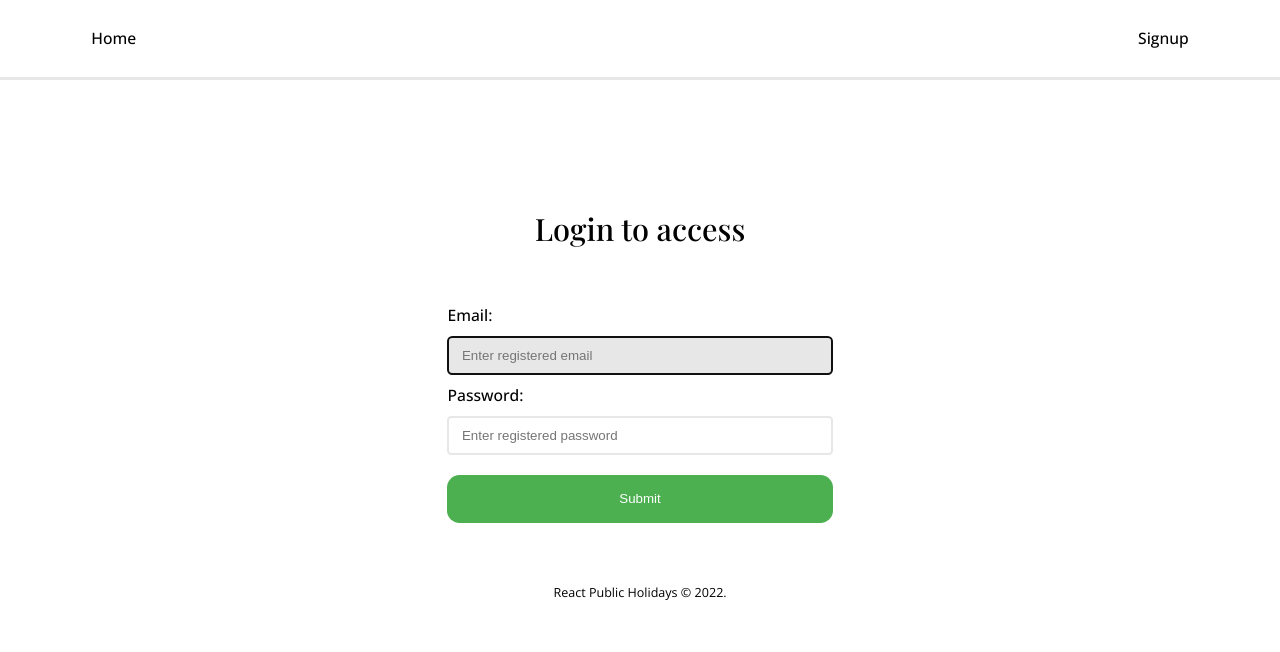
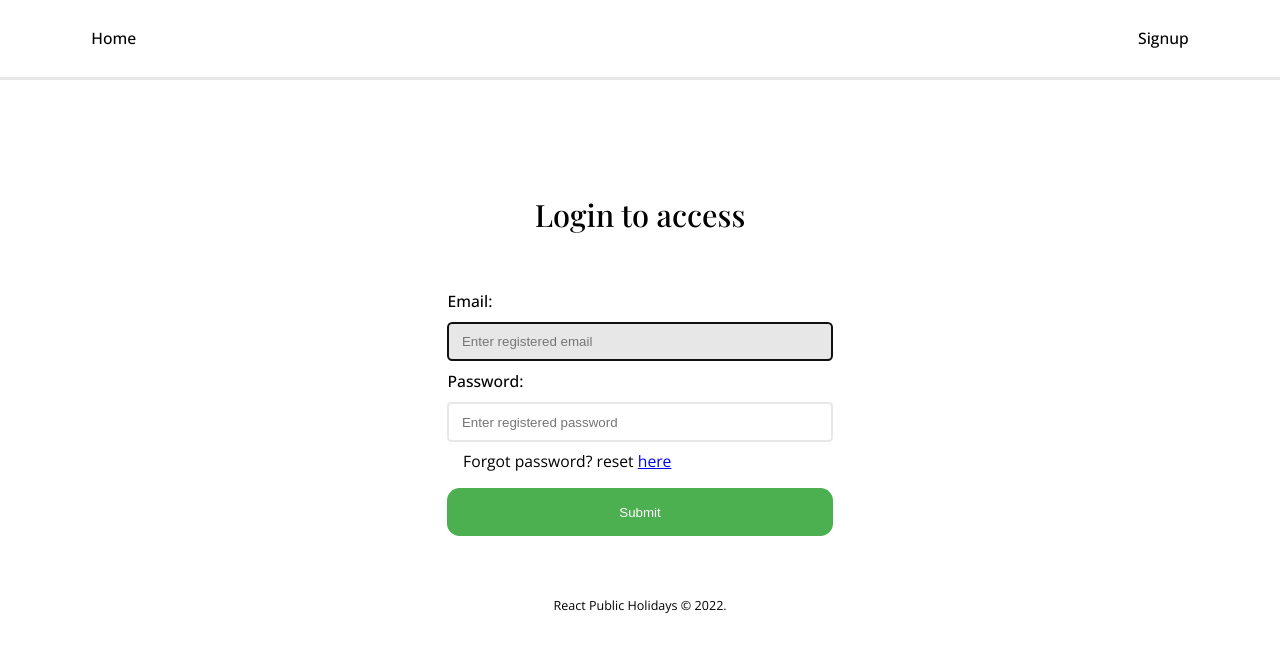
Before and after one commit to Amalitech-Public-Holiday/public-holiday-frontend, a React (Create React App) app: page /login in a window 1280 px wide. Shown: the top 652 px of the page. Built offline with nearby package versions, Linux system fonts and the light colour scheme.

Commit message:
Add reset password text and link

```diff
--- a/src/components/LoginForm/LoginForm.js
+++ b/src/components/LoginForm/LoginForm.js
@@ -3,7 +3,7 @@ import { useState } from "react";
 import LoginUser from "../../controllers/login";
 import { useDispatch } from "react-redux/";
 import { login } from "../../features/AuthSlice";
-import { useNavigate } from "react-router-dom";
+import { useNavigate, Link } from "react-router-dom";
 
 const LoginForm = () => {
   const [email, setEmail] = useState('');
@@ -81,6 +81,9 @@ const LoginForm = () => {
             placeholder="Enter registered password"
           />
         </div>
+        <p>
+          Forgot password? reset <Link to="#">here</Link>
+        </p>
         <div>
           <button type="submit" className="button green" disabled={isDisabled}>
             Submit
```
